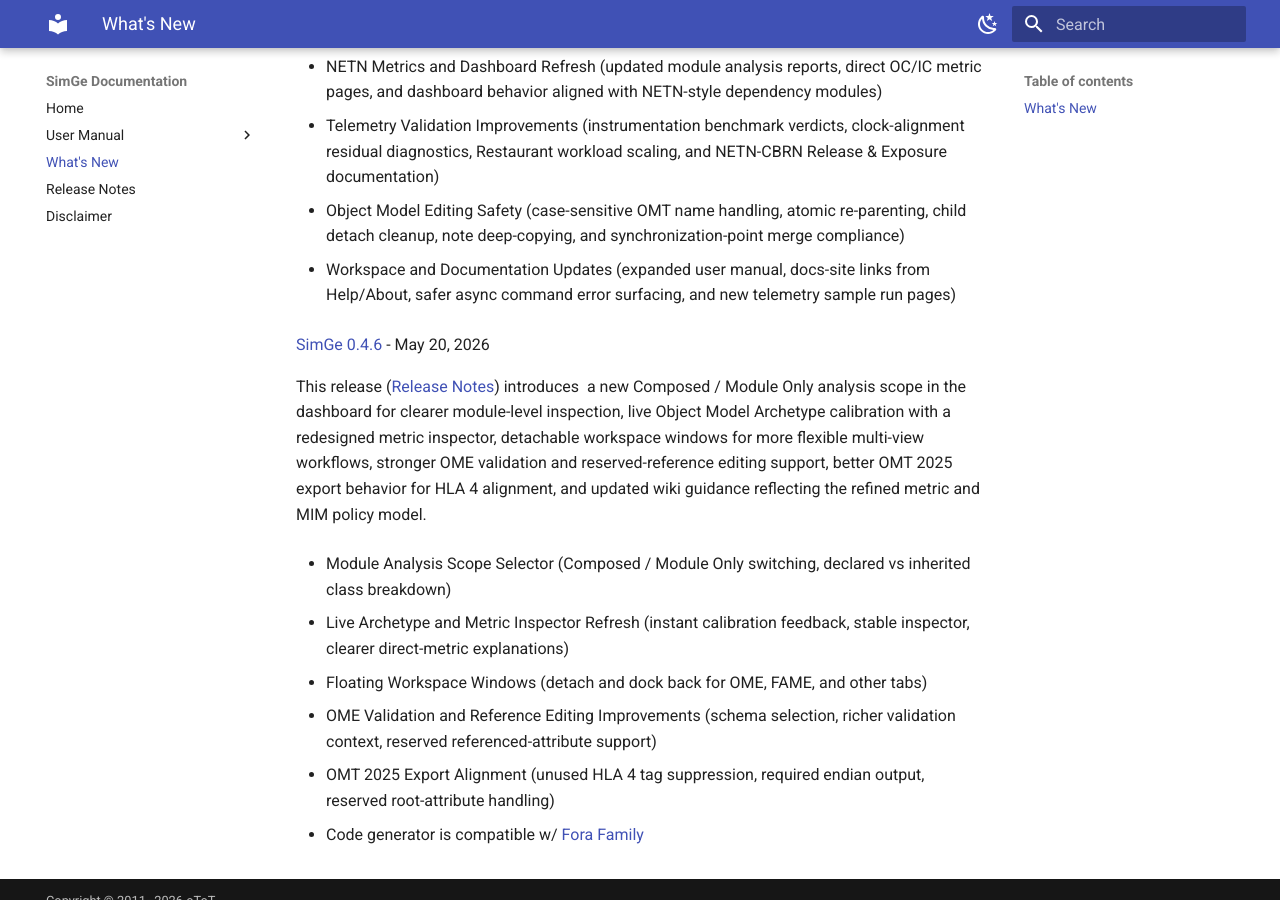
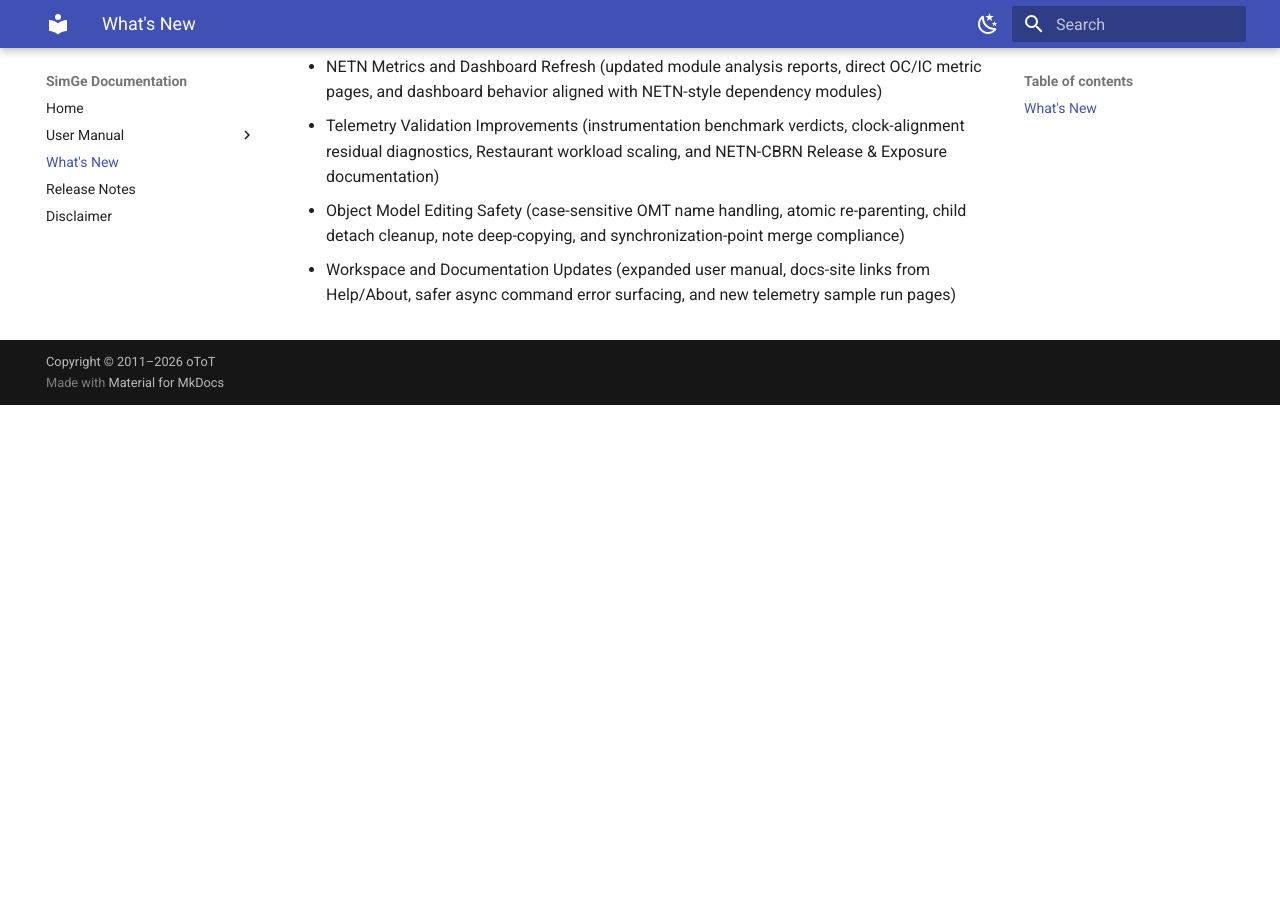
Before and after one commit to otopcu/simge-site, an MkDocs documentation site: the page built from docs/WhatsNew.md, in a window 1280 px wide and 900 px high, scrolled down 535 px. Built offline with MkDocs 1.6.1 and Material for MkDocs 9.7.7, drawn with Linux system fonts in a browser that asks for light colours; after the commit the page ends 940 px from its top, so only the background shows below that.

Commit message:
Publish documentation update (2026-06-22)

```diff
--- a/docs/WhatsNew.md
+++ b/docs/WhatsNew.md
@@ -15,19 +15,3 @@ This release ([Release Notes](https://otopcu.github.io/simge-site/ReleaseNotes/)
 - Object Model Editing Safety (case-sensitive OMT name handling, atomic re-parenting, child detach cleanup, note deep-copying, and synchronization-point merge compliance)
 
 - Workspace and Documentation Updates (expanded user manual, docs-site links from Help/About, safer async command error surfacing, and new telemetry sample run pages)
-
-[SimGe 0.4.6](https://drive.google.com/file/d/1hAYcyQob2nTizw5tgrtu4wEq2G82_8Ji/view?usp=drive_link) - May 20, 2026
-
-This release ([Release Notes](https://sites.google.com/view/okantopcu/simge/release-notes)) introduces  a new Composed / Module Only analysis scope in the dashboard for clearer module-level inspection, live Object Model Archetype calibration with a redesigned metric inspector, detachable workspace windows for more flexible multi-view workflows, stronger OME validation and reserved-reference editing support, better OMT 2025 export behavior for HLA 4 alignment, and updated wiki guidance reflecting the refined metric and MIM policy model.
-
-- Module Analysis Scope Selector (Composed / Module Only switching, declared vs inherited class breakdown)
-
-- Live Archetype and Metric Inspector Refresh (instant calibration feedback, stable inspector, clearer direct-metric explanations)
-
-- Floating Workspace Windows (detach and dock back for OME, FAME, and other tabs)
-
-- OME Validation and Reference Editing Improvements (schema selection, richer validation context, reserved referenced-attribute support)
-
-- OMT 2025 Export Alignment (unused HLA 4 tag suppression, required endian output, reserved root-attribute handling)
-
-- Code generator is compatible w/ [Fora Family](https://sites.google.com/view/okantopcu/fora)
```
